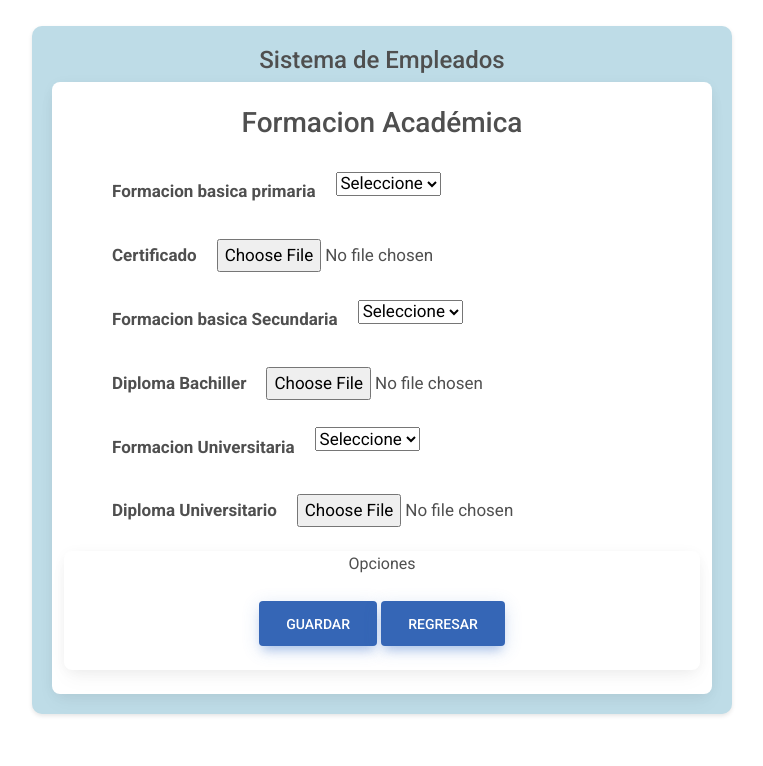
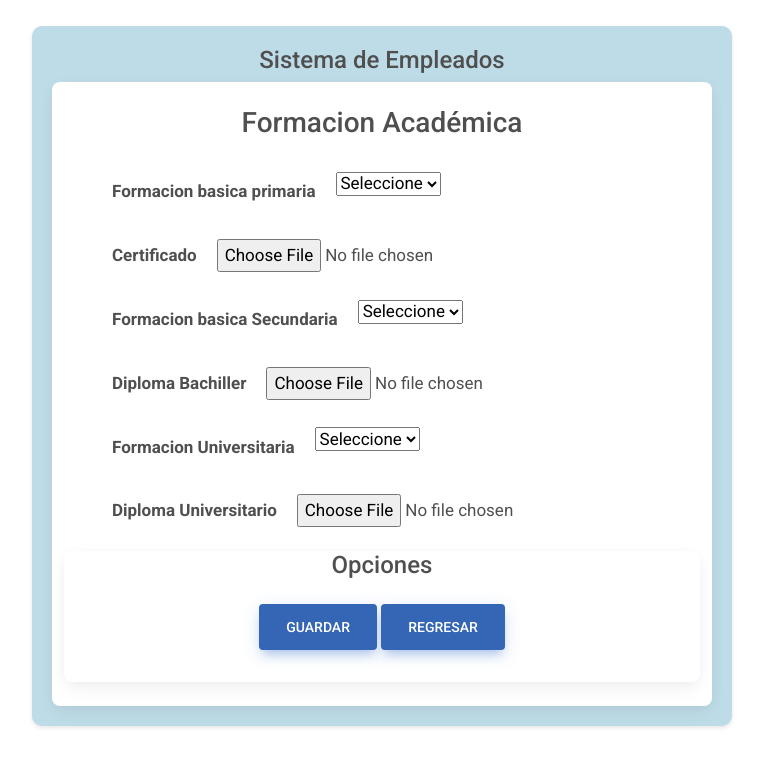
Before and after one commit to Niko3838/Empleados_POO, a website: page Opcion1.html in a window 1280 px wide. Shown: the whole page, without its empty margins (258-1021 px from the left). Drawn offline with Linux system fonts and the light colour scheme.

Commit message:
opcion 2 @lucho

```diff
--- a/Opcion1.html
+++ b/Opcion1.html
@@ -98,7 +98,7 @@
           <br>
 
           <div class="card">
-            <p align="center">Opciones</p>
+            <h4 align="center">Opciones</p>
             <div class="card-body tamaño" align="center">
               <p>
                 <a href="#" class="btn btn-primary btn-lg active" role="button" aria-pressed="true">Guardar</a>
```
